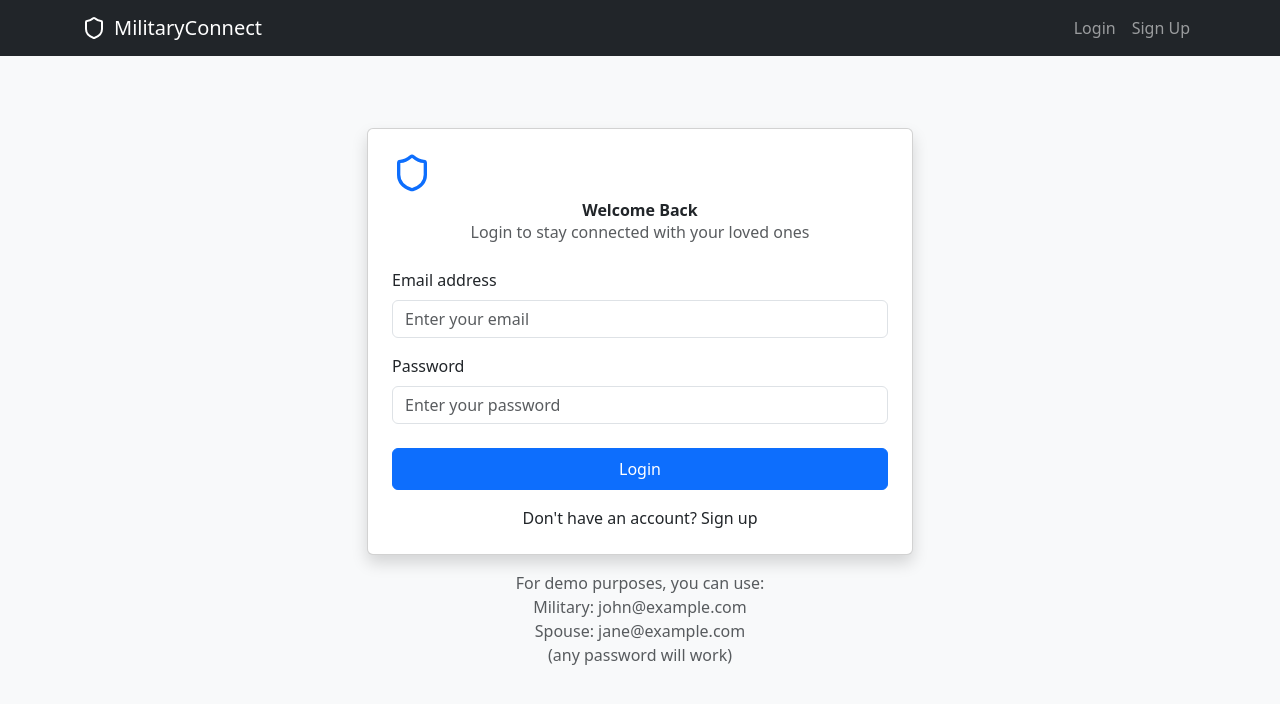
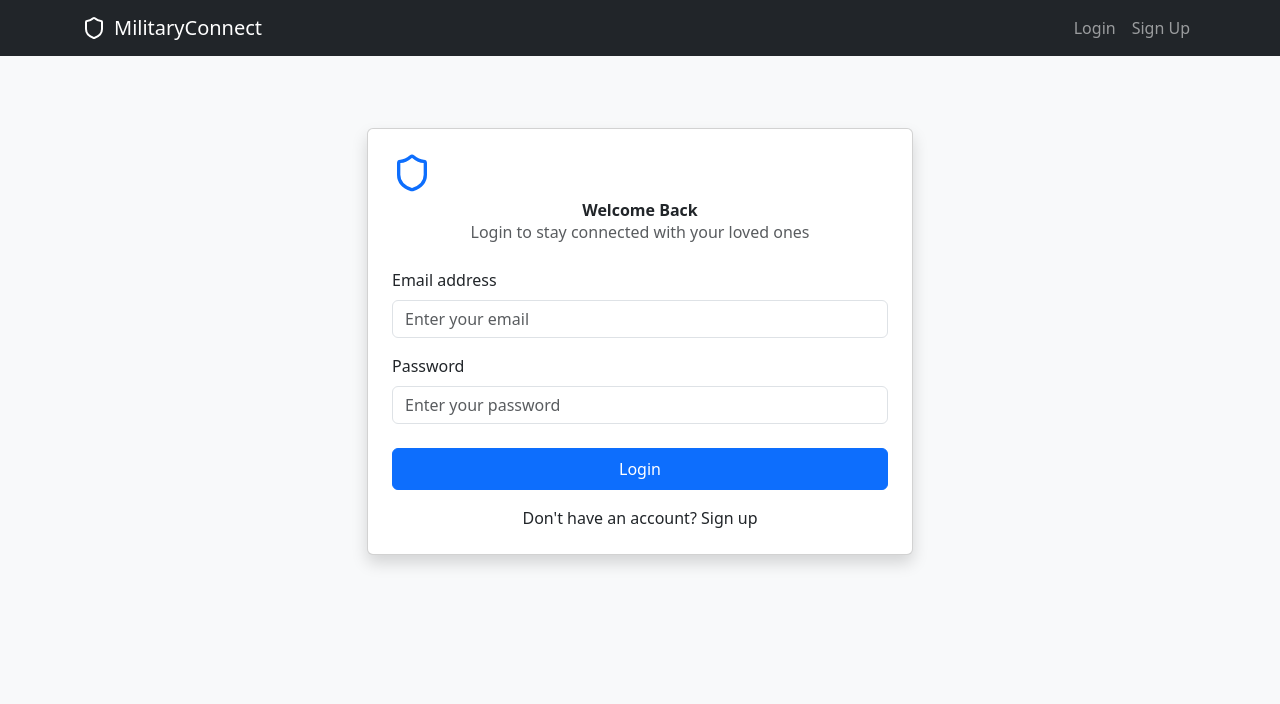
Before and after one commit to Jesam105/mlt-con, a React (Vite) app: page /login in a window 1280 px wide. Shown: the top 704 px of the page. Built offline with nearby package versions, Linux system fonts and the light colour scheme.

Commit message:
Initial commit for MilitaryConnect project

```diff
--- a/src/pages/Login.tsx
+++ b/src/pages/Login.tsx
@@ -84,14 +84,14 @@ const Login: React.FC = () => {
             </Card.Body>
           </Card>
 
-          <div className="text-center mt-3 text-muted">
+          {/* <div className="text-center mt-3 text-muted">
             <p>
               For demo purposes, you can use:<br />
               Military: john@example.com<br />
               Spouse: jane@example.com<br />
               (any password will work)
             </p>
-          </div>
+          </div> */}
         </Col>
       </Row>
     </Container>
```
